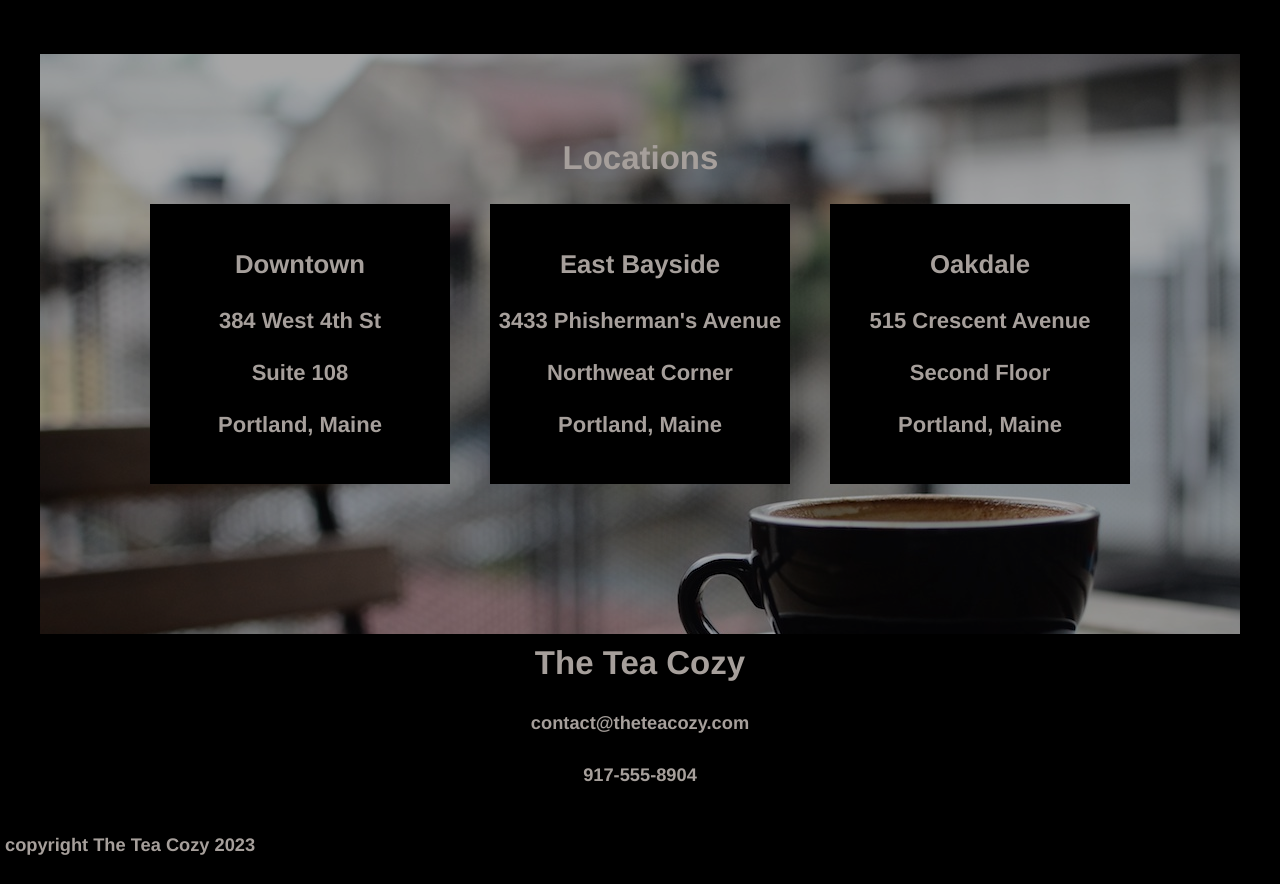
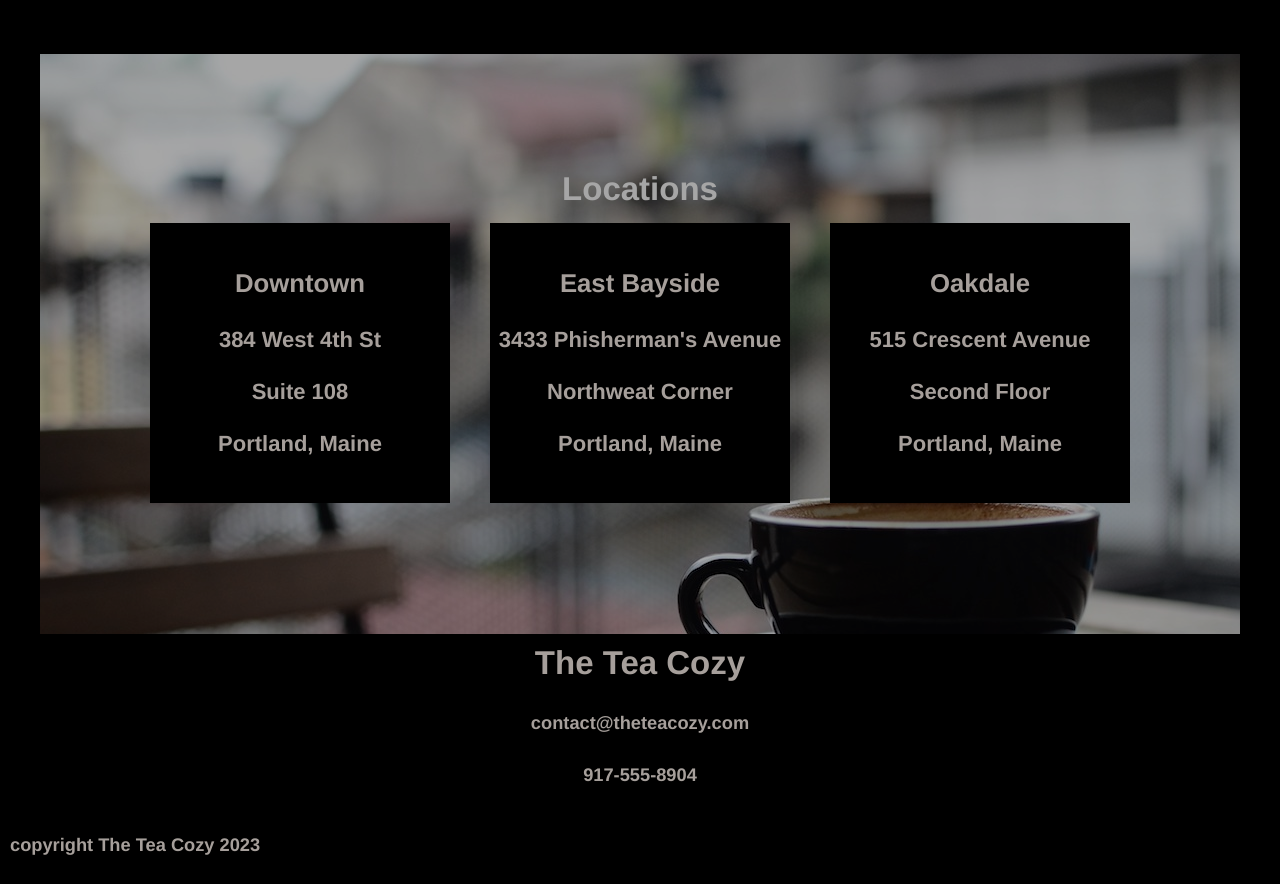
Before and after one commit to AnaSeiculescu/tea_cozy_offplatform_project_codecademy_flexboxcourse, a plain HTML site: page index.html in a window 1280 px wide. Shown: the part 1520-2404 px from the top of the page. Drawn offline with Linux system fonts and the light colour scheme.

Commit message:
5: adding and changes in the responsive area

```diff
--- a/index.html
+++ b/index.html
@@ -58,8 +58,8 @@
             </div>
 
             <div id="locations">
+                <h2>Locations</h2>
                 <div id="locations-text">
-                    <h2>Locations</h2>
                     <div class="square">
                         <h3>Downtown<br><br></h3>
                         <h4>384 West 4th St<br><br>Suite 108<br><br>Portland, Maine</h4>
--- a/main.css
+++ b/main.css
@@ -10,23 +10,29 @@ html {
 }
 
 body {
-    width: 1290px;
+    width: 100%;
+    max-width: 1290px;
     background-color: black;
     color: seashell;
     /* opacity: 0.9; */
     position: relative;
     display: flex;
+    /* justify-content: center; */
     flex-direction: column;
+    /* flex-grow: 2; */
     align-items: center;
     font-size: 22px;
     font-family: Helvetica, Arial, sans-serif;
+
 }
 
 header {
     height: 69px;
-    width: 1290px;
+    width: 100%;
+    max-width: 1291px;
     border: 1px solid seashell;
-    display: flex;
+    display: inline-flex;
+    /* flex-shrink: 3; */
     position: fixed;
     top: 0;
     z-index: 2;
@@ -40,7 +46,7 @@ nav {
 }
 
 ul {
-    display: flex;
+
 }
 
 a {
@@ -55,16 +61,19 @@ li {
 
 main {
     margin-top: 70px;
-    display: flex;
+    width: 100%;
+    display: inline-flex;
     align-items: center;
     flex-direction: column;
+    /* flex-grow: 3; */
     opacity: 0.65;
 }
 
 footer {
-    width: 1290px;
+    width: 100%;
+    max-width: 1290px;
     height: 250px;
-    display: flex;
+    display: inline-flex;
     flex-direction: column;
     align-items: center;
     opacity: 0.65;
@@ -72,7 +81,8 @@ footer {
 
 footer > h5 {
     display: inline-flex;
-    width: 1290px;
+    width: 100%;
+    max-width: 1290px;
     margin-left: 20px;
 }
 
@@ -104,10 +114,12 @@ footer > h5 {
     flex-direction: column;
     justify-content: center;
     margin-right: 40px;
+    margin-bottom: 40px;
 }
 
 .square:last-child {
-    margin: 0;
+    margin-right: 0;
+
 }
 
 #logo {
@@ -118,7 +130,8 @@ footer > h5 {
 
 #mission {
     height: 700px;
-    width: 1200px;
+    width: 100%;
+    max-width: 1200px;
     display: flex;
     align-items: center;
     background-image: url("images/img-mission-background.jpg");
@@ -135,8 +148,11 @@ footer > h5 {
 }
 
 #featured-tea {
-    width: 1000px;
+    width: 100%;
+    max-width: 1000px;
     margin: 80px 0 60px 0;
+    /* display: flex;
+    flex-wrap: wrap; */
 }
 
 #featured-tea-text {
@@ -150,30 +166,35 @@ footer > h5 {
 
 #featured-tea-images {
     display: flex;
-    justify-content: center;
     flex-wrap: wrap;
     align-content: center;
+    justify-content: center;
 }
 
 #locations {
-    width: 1200px;
-    height: 580px;
+    width: 100%;
+    max-width: 1200px;
+    min-height: 580px;
     background-image: url("images/img-locations-background.jpg");
     display: flex;
+    flex-direction: column;
     justify-content: center;
+    align-items: center;
 }
 
 #locations-text {
     display: flex;
+    flex-wrap: wrap;
+    justify-content: center;
     text-align: center;
     align-items: center;
     position: relative;
 }
 
-#locations-text > h2 {
-    position: absolute;
-    top: 85px;
-    left: 412.5px
+#locations > h2 {
+    margin-bottom: 15px;
+    margin-top: 25px;
+    color: white;
 }
 
 #contact {
```
